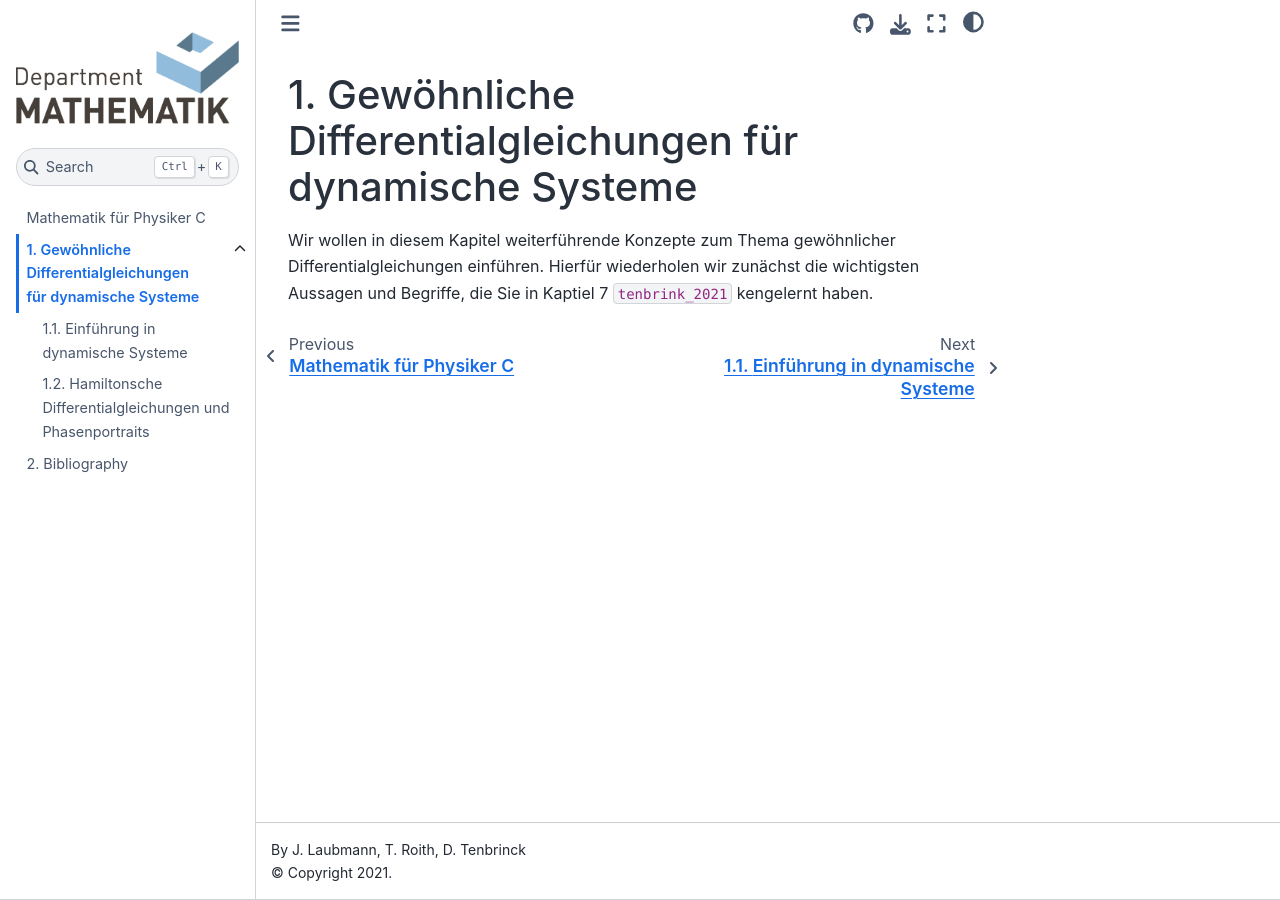
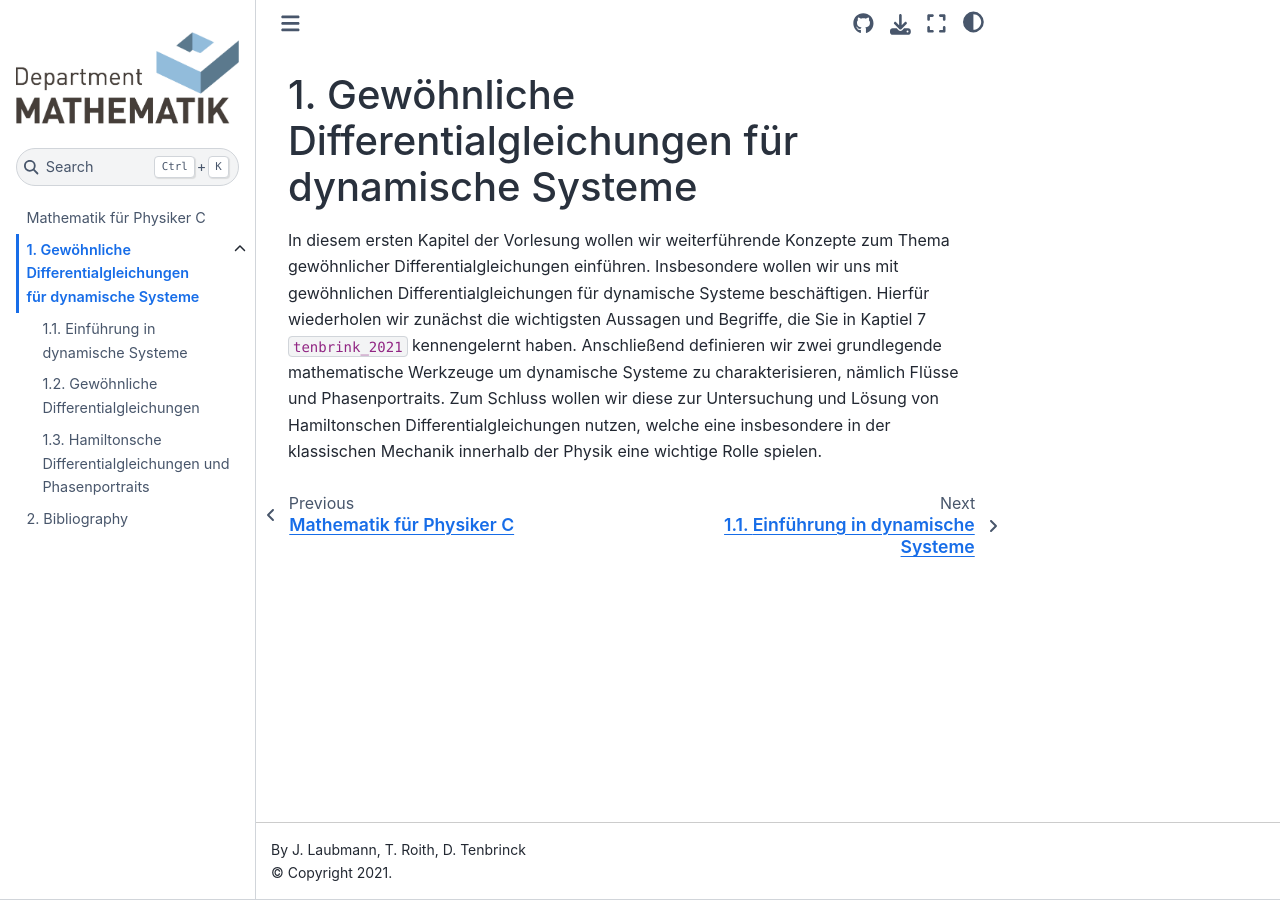
Before and after one commit to FAU-AMMN/MathPhysicsC, a Jupyter Book: the page built from ode/ode.md, in a window 1280 px wide. Built offline with Jupyter Book 1.0.4 settings and Sphinx 7.4.7 and the Sphinx Book theme 1.1.4, drawn with Linux system fonts in a browser that asks for light colours; pages that are not in the unit, such as notebooks, are missing from menus; cross-references to code outside the pages are shown as plain code.

Commit message:
Wrote section on introduction of dynamical systems.

```diff
--- a/_toc.yml
+++ b/_toc.yml
@@ -5,6 +5,7 @@
 chapters:
 - file: ode/ode.md
   sections:
+  - file: ode/dynamicSystems.md
   - file: ode/motivation.md
   - file: ode/fluesse.ipynb
   - file: ode/hamilton.md
--- a/ode/ode.md
+++ b/ode/ode.md
@@ -1,4 +1,8 @@
 Gewöhnliche Differentialgleichungen für dynamische Systeme
 ===
 
-Wir wollen in diesem Kapitel weiterführende Konzepte zum Thema gewöhnlicher Differentialgleichungen einführen. Hierfür wiederholen wir zunächst die wichtigsten Aussagen und Begriffe, die Sie in Kaptiel 7 {cite:p}`tenbrink_2021` kengelernt haben.
+In diesem ersten Kapitel der Vorlesung wollen wir weiterführende Konzepte zum Thema gewöhnlicher Differentialgleichungen einführen.
+Insbesondere wollen wir uns mit gewöhnlichen Differentialgleichungen für dynamische Systeme beschäftigen.
+Hierfür wiederholen wir zunächst die wichtigsten Aussagen und Begriffe, die Sie in Kaptiel 7 {cite:p}`tenbrink_2021` kennengelernt haben.
+Anschließend definieren wir zwei grundlegende mathematische Werkzeuge um dynamische Systeme zu charakterisieren, nämlich Flüsse und Phasenportraits.
+Zum Schluss wollen wir diese zur Untersuchung und Lösung von Hamiltonschen Differentialgleichungen nutzen, welche eine insbesondere in der klassischen Mechanik innerhalb der Physik eine wichtige Rolle spielen.
```
Also changed, not shown: ode/dynamicSystems.md (added, +55 -0 lines), ode/motivation.md (+5 -7 lines).
